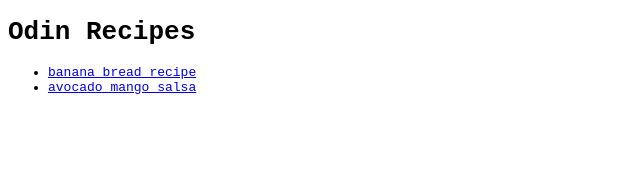
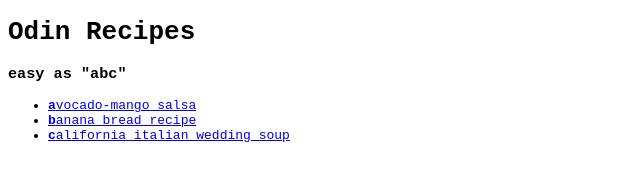
Before and after one commit to seanjesiolowski/odin-recipes, a plain HTML site: page index.html in a window 1280 px wide. Shown: the whole page, without its empty margins (0-640 px from the left). Drawn offline with Linux system fonts and the light colour scheme.

Commit message:
Link page, add credits in README

```diff
--- a/index.html
+++ b/index.html
@@ -13,9 +13,11 @@
 </head>
 <body>
     <h1>Odin Recipes</h1>
+    <h3>easy as "abc"</h3>
     <ul>
-        <li><a href="recipes/banana-bread.html">banana bread recipe</a></li>
-        <li><a href="recipes/salsa.html">avocado mango salsa</a></li>
+        <li><a href="recipes/salsa.html"><strong>a</strong>vocado-mango salsa</a></li>
+        <li><a href="recipes/banana-bread.html"><strong>b</strong>anana bread recipe</a></li>
+        <li><a href="recipes/italian-wedding-soup.html"><strong>c</strong>alifornia italian wedding soup</a></li>
     </ul>
 </body>
 </html>
```
Also changed, not shown: 1 other file.
